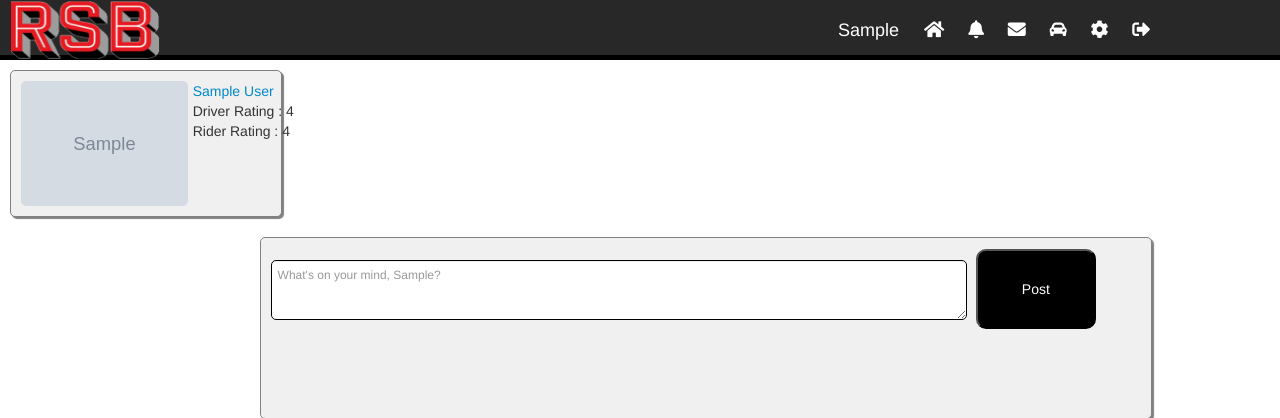
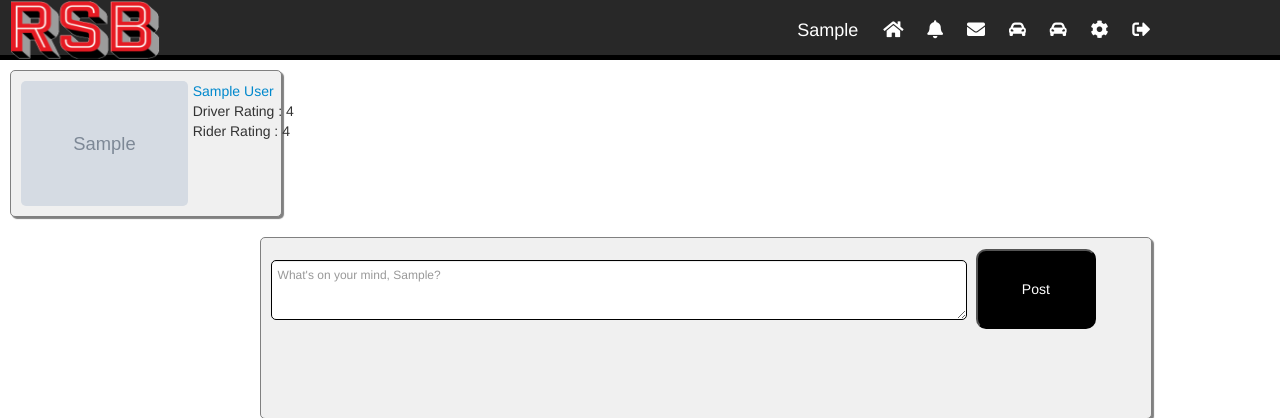
Before and after one commit to ChicoState/RideShareBargain, a PHP site: page /index.php in a window 1280 px wide. Shown: the top 418 px of the page. Run offline with PHP 8.4, Linux system fonts and the light colour scheme; the visitor is signed in with stand-in values (Sample User, id 1); tables that the repository leaves empty or names only in its code hold one stand-in row (values such as "Sample post"); grey boxes marked "Sample" are stand-in pictures.

Commit message:
add link filter.php to header

```diff
--- a/header_files/header.php
+++ b/header_files/header.php
@@ -39,6 +39,7 @@ if (isset($_SESSION['username'])) {
 			<a href="index.php"><i class="fas fa-home"></i></a>
 			<a href="#"><i class="fas fa-bell"></i></a>
 			<a href="#"><i class="fas fa-envelope"></i></a>
+			<a href="filter.php"><i class="fas fa-car-alt"></i></a>
 			<a href="#"><i class="fas fa-car-alt"></i></a>
 			<a href="#"><i id="settings" class="fas fa-cog"></i></a>
 			<a href="signout.php"><i class="fas fa-sign-out-alt"></i></a>
```
